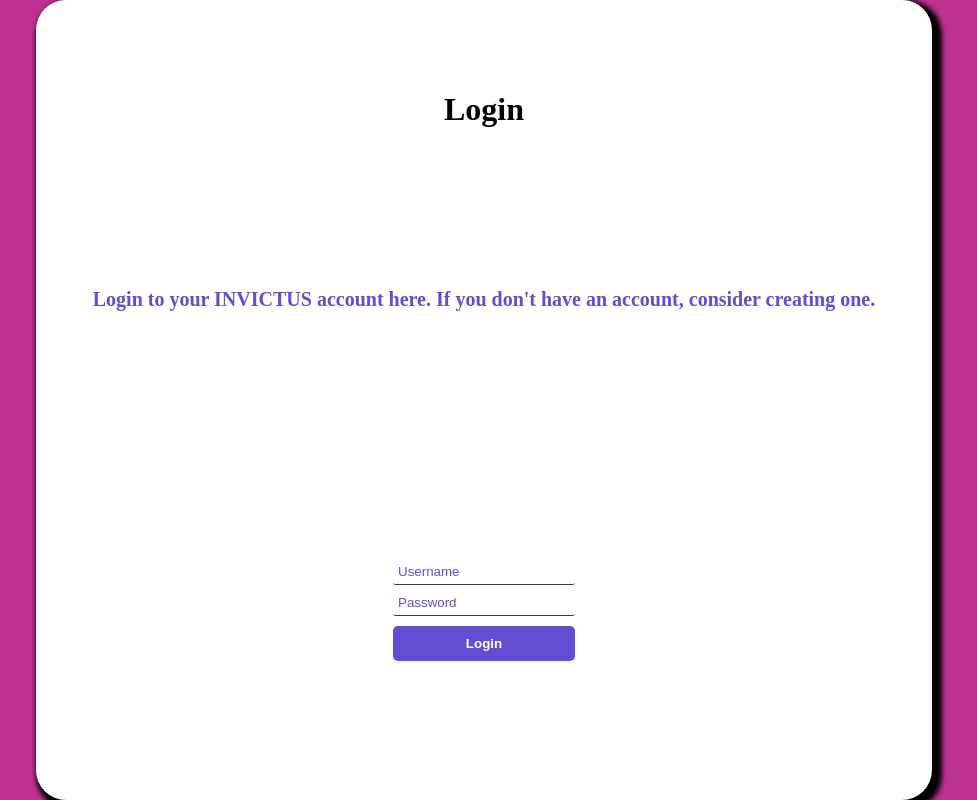
After one commit to s-behanh/Invictus-, a PHP site: page /addingtabs/login.html in a window 1280 px wide. The commit adds this page. Shown: the whole page, without its empty margins (156-1133 px from the left). Run offline with PHP 8.4, Linux system fonts and the light colour scheme.

Commit message:
Adding more and fixing tabs

```diff
--- /dev/null
+++ b/addingtabs/login.css
@@ -0,0 +1,94 @@
+html {
+    height: 100%;
+  }
+
+  body {
+    height: 100%;
+    margin: 0px;
+    font-family: times new roman;
+    display: grid;
+    justify-items: center;
+    align-items: center;
+    background-color: #bd328e;
+  }
+
+  #main-holder {
+    width: 70%;
+    height: 100%;
+    display: grid;
+    justify-items: center;
+    align-items: center;
+    background-color: white;
+    border-radius: 30px;
+    box-shadow: 5px 5px 5px 5px black;
+  }
+
+    #login-blurb {
+    width: 100%;
+    text-align: center;
+    margin: 0;
+    padding: 0px;
+    font-size: 20px;
+    font-weight: bold;
+    color: #624dd4;
+    border: 0px solid #8a0000;
+    background-color: white;
+    opacity: 100;
+  }
+
+  #login-error-msg-holder {
+    width: 100%;
+    height: 100%;
+    display: grid;
+    justify-items: center;
+    align-items: center;
+  }
+
+  #login-error-msg {
+    width: 23%;
+    text-align: center;
+    margin: 0;
+    padding: 5px;
+    font-size: 12px;
+    font-weight: bold;
+    color: #8a0000;
+    border: 3px solid #8a0000;
+    background-color: #e58f8f;
+    opacity: 0;
+  }
+
+  #error-msg-second-line {
+    display: block;
+  }
+
+  #login-form {
+    align-self: flex-start;
+    display: grid;
+    justify-items: center;
+    align-items: center;
+  }
+
+  .login-form-field::placeholder {
+    color: #624dd4;
+  }
+
+  .login-form-field {
+    border: none;
+    border-bottom: 1px solid #3a3a3a;
+    margin-bottom: 10px;
+    border-radius: 3px;
+    outline: none;
+    padding: 0px 0px 5px 5px;
+  }
+
+  #login-form-submit {
+    width: 100%;
+    padding: 10px;
+    border: none;
+    border-radius: 5px;
+    color: white;
+    font-weight: bold;
+    background-color: #624dd4;
+    cursor: pointer;
+    outline: none;
+  }
--- /dev/null
+++ b/addingtabs/login.html
@@ -0,0 +1,33 @@
+
+<!DOCTYPE html>
+<html lang="en">
+
+<head>
+  <meta charset="UTF-8">
+  <meta name="viewport" content="width=device-width, initial-scale=1.0">
+  <title>Login</title>
+  <link rel="stylesheet" href="login.css">
+  <script defer src="login.js"></script>
+</head>
+
+<body>
+  <main id="main-holder">
+    <h1 id="login-header">Login</h1>
+    <h2 id="login-blurb">
+    Login to your INVICTUS account here. If you don't have an account, consider creating one.
+    </h2>
+
+    <div id="login-error-msg-holder">
+      <p id="login-error-msg">Invalid username <span id="error-msg-second-line">and.or invalid password</span></p>
+    </div>
+
+    <form id="login-form">
+      <input type="text" name="username" id="username-field" class="login-form-field" placeholder="Username">
+      <input type="password" name="password" id="password-field" class="login-form-field" placeholder="Password">
+      <input type="submit" value="Login" id="login-form-submit">
+    </form>
+
+  </main>
+</body>
+
+</html>
--- /dev/null
+++ b/addingtabs/login.js
@@ -0,0 +1,16 @@
+const loginForm = document.getElementById("login-form");
+const loginButton = document.getElementById("login-form-submit");
+const loginErrorMsg = document.getElementById("login-error-msg");
+
+loginButton.addEventListener("click", (e) => {
+    e.preventDefault();
+    const username = loginForm.username.value;
+    const password = loginForm.password.value;
+
+    if (username === "user" && password === "web_dev") {
+        alert("You have successfully logged in.");
+        location.reload();
+    } else {
+        loginErrorMsg.style.opacity = 1;
+    }
+})
--- a/addingtabs/mapjava.js
+++ b/addingtabs/mapjava.js
@@ -1,13 +1,9 @@
-// Initialize and add the map
 function initMap() {
-    // The location of Uluru
     const uluru = { lat: -25.344, lng: 131.036 };
-    // The map, centered at Uluru
     const map = new google.maps.Map(document.getElementById("map"), {
       zoom: 4,
       center: uluru,
     });
-    // The marker, positioned at Uluru
     const marker = new google.maps.Marker({
       position: uluru,
       map: map,
```
Also changed, not shown: addingtabs/home.css (added, +36 -0 lines), addingtabs/home.html (added, +19 -0 lines), addingtabs/map.html (+2 -6 lines), addingtabs/mapstyle.css (+4 -6 lines), addingtabs/profile.html (+15 -0 lines), addingtabs/workouts.html (+15 -0 lines), addingtabs/workoutsstyle.css (+36 -0 lines), .github/launch.json (added).
